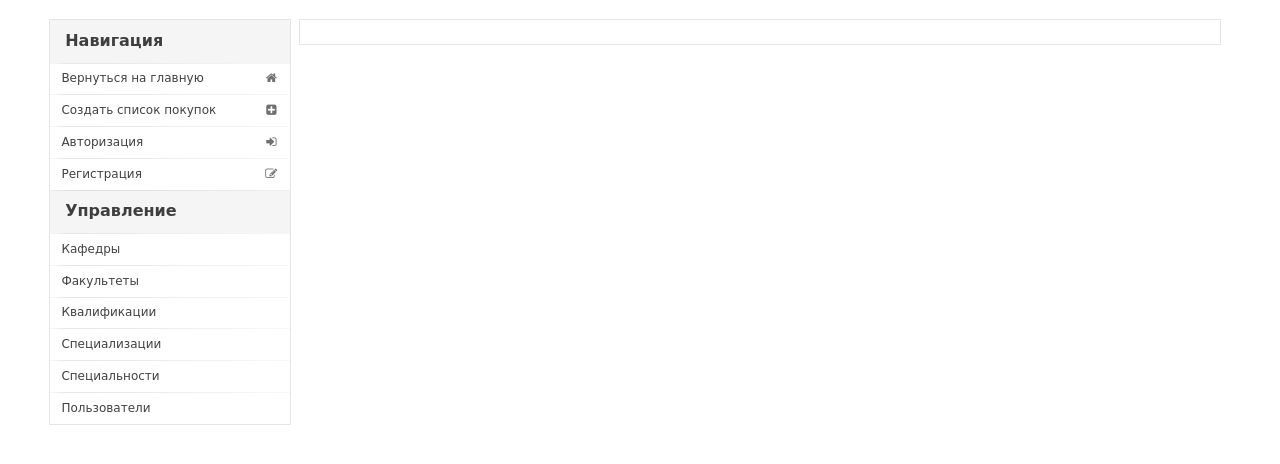
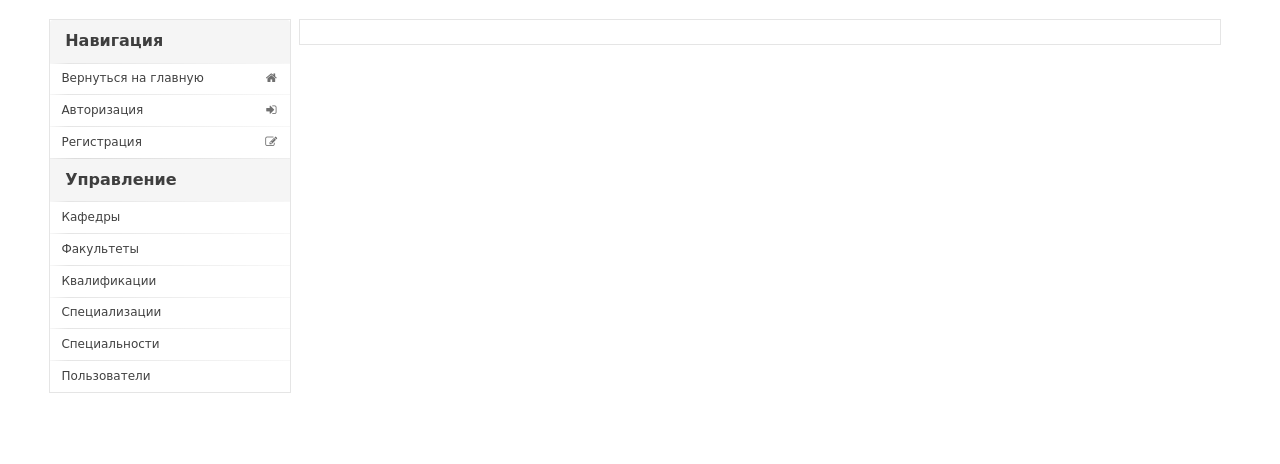
Before and after one commit to LagodichYuriy/rude-univ, a PHP site: page / in a window 1280 px wide. Shown: the top 464 px of the page. Run offline with PHP 8.4, Linux system fonts and the light colour scheme; some libraries are stand-ins or nearby versions.

Commit message:
first init

```diff
--- a/src/rude-php/src/workbench/themes/univ/pages/rude-template-html.php
+++ b/src/rude-php/src/workbench/themes/univ/pages/rude-template-html.php
@@ -298,10 +298,6 @@ class template_html
 					<i class="icon home"></i> Вернуться на главную
 				</a>
 
-				<a class="item subcategory" href="/?page=add">
-					<i class="icon add sign box"></i> Создать список покупок
-				</a>
-
 				<? if (!template_session::is_authorized()) { ?>
 				<a class="item subcategory" href="#" onclick="$('#authorization').modal('show'); return false;">
 					<i class="icon sign in"></i> Авторизация
@@ -326,27 +322,27 @@ class template_html
 					Управление
 				</div>
 
-				<a class="item subcategory" href="/?page=departments">
+				<a class="item subcategory <? if (get('page') == 'departments') { ?>active<? } ?>" href="/?page=departments">
 					<i class="icon"></i> Кафедры
 				</a>
 
-				<a class="item subcategory" href="/?page=faculties">
+				<a class="item subcategory <? if (get('page') == 'faculties') { ?>active<? } ?>" href="/?page=faculties">
 					<i class="icon"></i> Факультеты
 				</a>
 
-				<a class="item subcategory" href="/?page=qualifications">
+				<a class="item subcategory <? if (get('page') == 'qualifications') { ?>active<? } ?>" href="/?page=qualifications">
 					<i class="icon"></i> Квалификации
 				</a>
 
-				<a class="item subcategory" href="/?page=specializations">
+				<a class="item subcategory <? if (get('page') == 'specializations') { ?>active<? } ?>" href="/?page=specializations">
 					<i class="icon"></i> Специализации
 				</a>
 
-				<a class="item subcategory" href="/?page=specialties">
+				<a class="item subcategory <? if (get('page') == 'specialties') { ?>active<? } ?>" href="/?page=specialties">
 					<i class="icon"></i> Специальности
 				</a>
 
-				<a class="item subcategory" href="/?page=users">
+				<a class="item subcategory <? if (get('page') == 'users') { ?>active<? } ?>" href="/?page=users">
 					<i class="icon"></i> Пользователи
 				</a>
 			</div>
```
